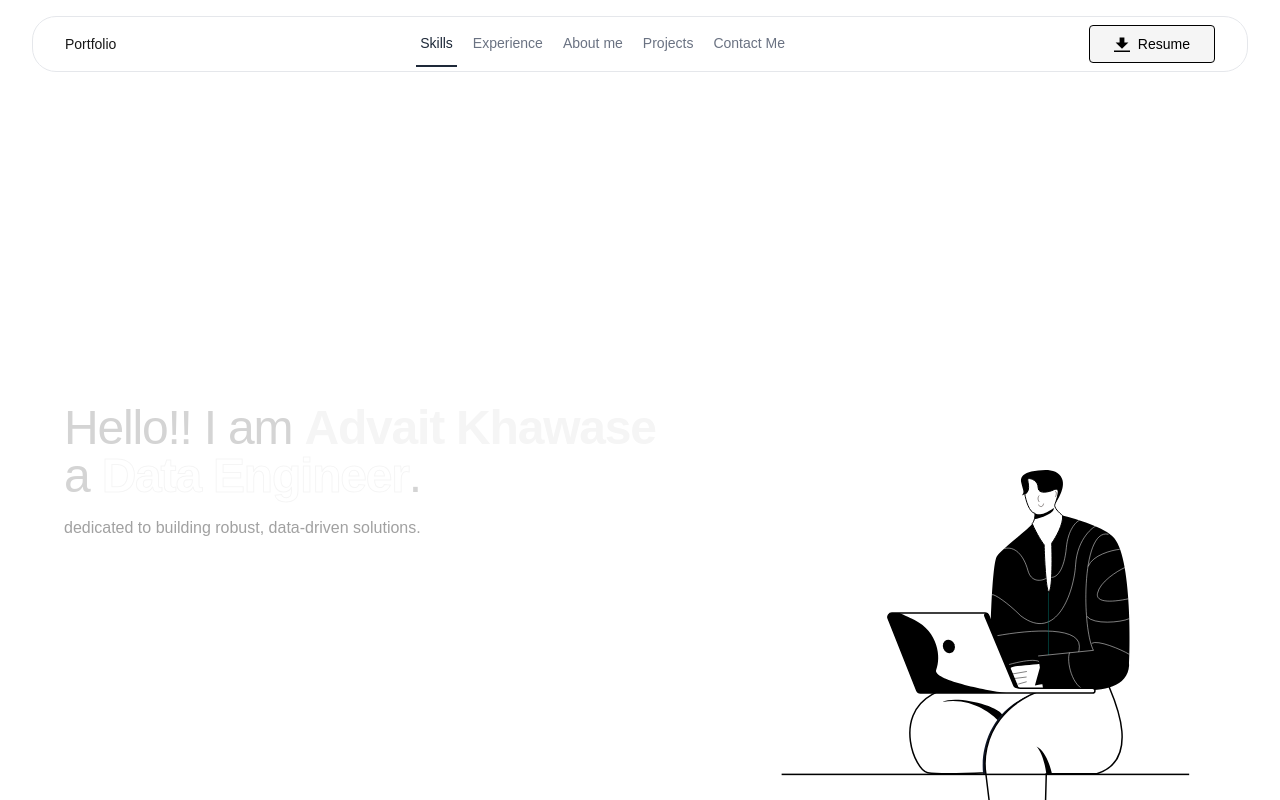
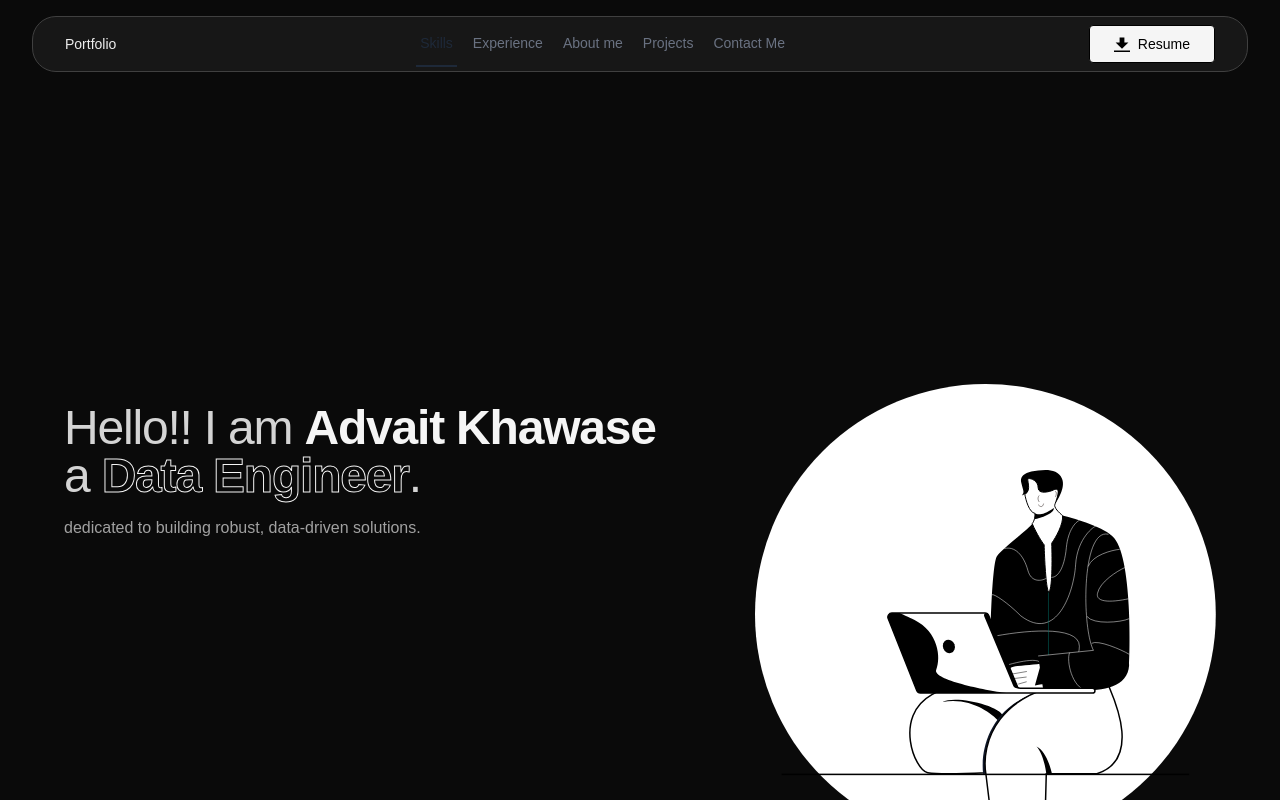
Before and after one commit to advaitkhawase15/portfolio_website, a Next.js app: page / in a window 1280 px wide. Shown: the top 800 px of the page. Built offline with nearby package versions, Linux system fonts and the light colour scheme.

Commit message:
added resume and bug fix for white theme device

```diff
--- a/src/pages/index.js
+++ b/src/pages/index.js
@@ -55,7 +55,7 @@ export default function Home() {
     <>
       {/* NAVBAR */}
       <header className="mx-4 sm:mx-8 sticky top-0 inset-x-0 flex flex-wrap md:justify-start md:flex-nowrap z-50 text-sm">
-        <nav className="w-full flex mt-4 bg-white border border-gray-200 rounded-[35px] sm:rounded-[24px] mx-2 flex flex-wrap md:flex-nowrap items-center justify-between p-4 md:p-8 md:py-0 sm:mx-auto dark:bg-neutral-900 dark:border-neutral-700">
+        <nav className="w-full flex mt-4 border rounded-[35px] sm:rounded-[24px] mx-2 flex flex-wrap md:flex-nowrap items-center justify-between p-4 md:p-8 md:py-0 sm:mx-auto bg-neutral-900 border-neutral-700">
           <a className="flex items-center" href='#home'>
             Portfolio
           </a>
@@ -145,14 +145,16 @@ export default function Home() {
               type="button"
               className="flex items-center justify-center rounded bg-neutral-100 w-full md:w-auto my-2 px-6 pb-2 pt-2.5 text-xs font-medium uppercase leading-normal text-neutral-600 shadow-light-3 transition duration-150 ease-in-out hover:bg-neutral-200 hover:shadow-light-2 focus:bg-neutral-200 focus:shadow-light-2 focus:outline-none focus:ring-0 active:bg-neutral-200 active:shadow-light-2 motion-reduce:transition-none dark:bg-neutral-800 dark:text-neutral-300 dark:shadow-black/30 dark:hover:bg-neutral-700 md:ml-auto"
             > */}
-            <button
-              type="button"
-              className="flex items-center justify-center rounded bg-neutral-100 text-black font-medium px-6 py-2 md:ml-auto my-2 transition-colors duration-200 hover:bg-neutral-800 hover:text-neutral-100 border hover:border-neutral-100" >
+            <a
+              // type="button"
+              href='/Advait_Khawase_resume.pdf' download
+              target="_blank" type="application/pdf" rel="noopener noreferrer"
+              className="flex items-center justify-center rounded bg-neutral-100 text-black font-medium px-6 py-2 md:ml-auto my-2 transition-colors duration-200 hover:bg-neutral-800 hover:text-neutral-100 border hover:border-neutral-100">
               <svg className="fill-current w-4 h-4 mr-2" xmlns="http://www.w3.org/2000/svg" viewBox="0 0 20 20">
                 <path d="M13 8V2H7v6H2l8 8 8-8h-5zM0 18h20v2H0v-2z" />
               </svg>
               Resume
-            </button>
+            </a>
           </div>
         </nav>
       </header>
--- a/src/styles/globals.css
+++ b/src/styles/globals.css
@@ -1,22 +1,15 @@
 @import "tailwindcss";
 
 :root {
-  --background: #ffffff;
-  --foreground: #171717;
-}
+    --background: #0a0a0a;
+    --foreground: #ededed;
+  }
 
 @theme inline {
   --color-background: var(--background);
   --color-foreground: var(--foreground);
   --font-sans: var(--font-geist-sans);
   --font-mono: var(--font-geist-mono);
-}
-
-@media (prefers-color-scheme: dark) {
-  :root {
-    --background: #0a0a0a;
-    --foreground: #ededed;
-  }
 }
 
 body {
```
Also changed, not shown: 1 other file (tests, documents, lock files or other folders).
